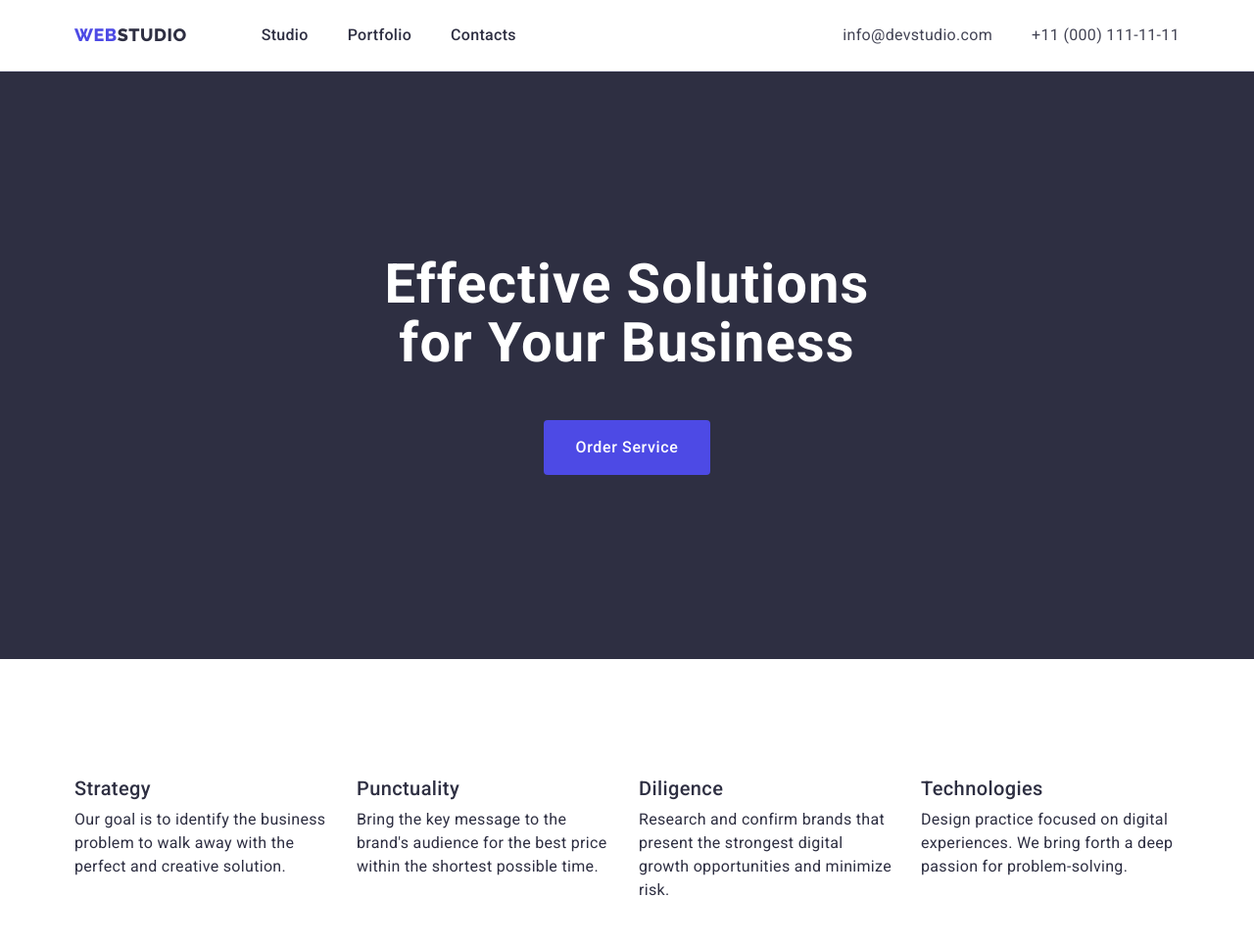
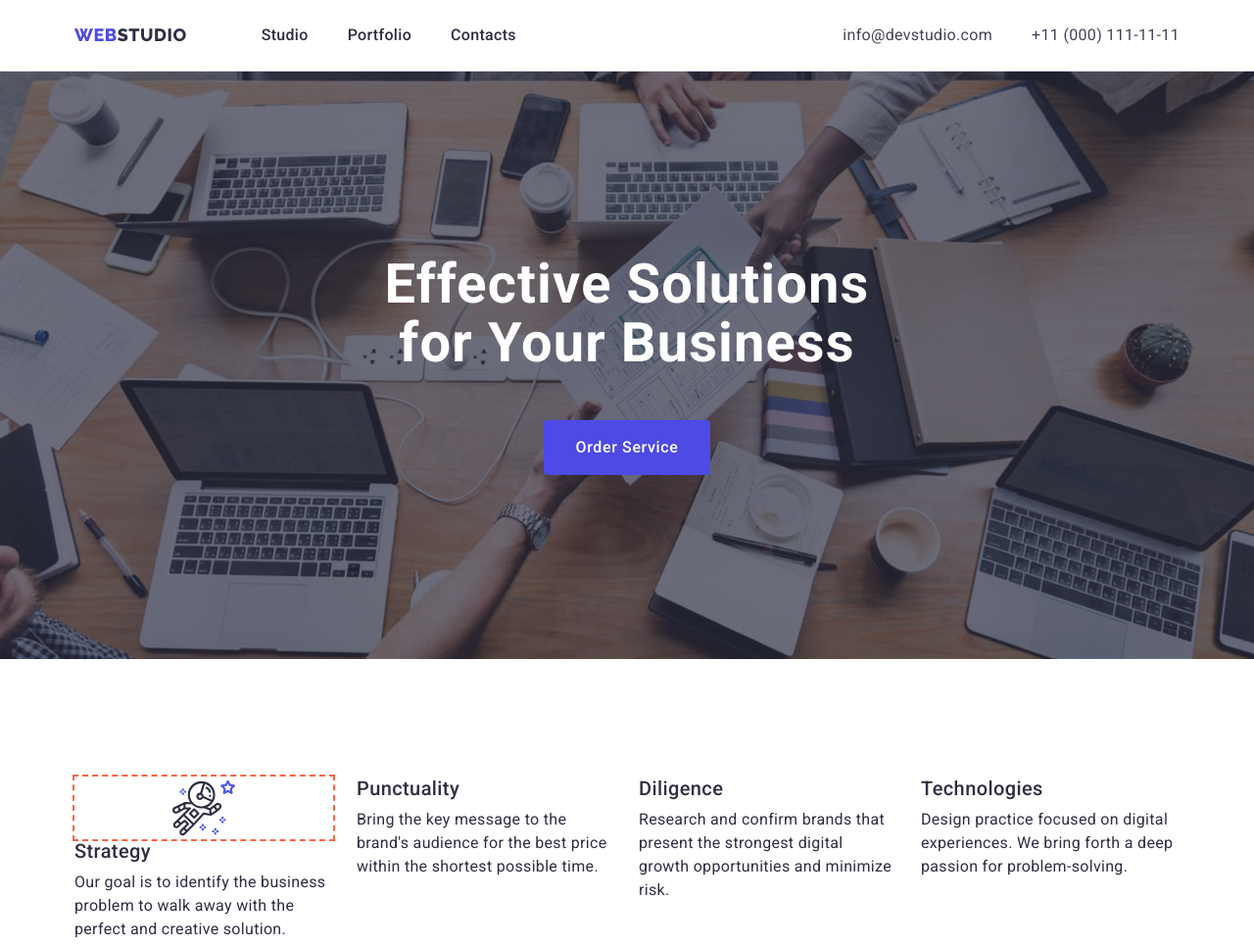
Before and after one commit to invxder/goit-markup-hw-04, a plain HTML site: page index.html in a window 1280 px wide. Shown: the top 964 px of the page at 98% size. Drawn offline with nearby package versions, Linux system fonts and the light colour scheme.

Commit message:
не работает svg

```diff
--- a/css/styles.css
+++ b/css/styles.css
@@ -126,10 +126,20 @@ body {
 /* HERO */
 
 .hero {
-    background-color: var(--dark-color);
     padding-top: 188px;
     padding-bottom: 188px;
     text-align: center;
+    background-color: var(--dark-color);
+}
+
+.bg-hero {
+    background-image: linear-gradient(
+    to right,
+    rgba(46, 47, 66, 0.7),
+    rgba(46, 47, 66, 0.7)),
+    url(../images/hero-img.jpg);
+    background-repeat: no-repeat;
+    background-position: center;
 }
 
 .hero-title {
@@ -203,6 +213,18 @@ body {
     gap: 24px;
 }
 
+.main-desc .list.item {
+    min-width: 264px;
+}
+
+.thumb {
+    padding: 0;
+    outline: 2px dashed tomato;
+    display: flex;
+    justify-content: center;
+    align-items: center;
+}
+
 
 .desc-title,
 .team-title {
@@ -225,9 +247,10 @@ body {
     text-align: left;
 }
 
-.main-desc .list.item {
-    min-width: 264px;
-}
+
+
+
+
 
 /* Portfolio / Description of the works of the studio */
 
--- a/index.html
+++ b/index.html
@@ -45,7 +45,7 @@
   <!-- Main content -->
   <main>
     <!-- Hero-->
-    <section class="hero">
+    <section class="hero bg-hero">
       <div class="container">
         <h1 class="hero-title">Effective Solutions<br>for Your Business</h1>
         <button type="button" class="btn btn-hero">Order Service</button>
@@ -58,6 +58,11 @@
         <h2 class="section-title hide-text">Description of studio</h2>
         <ul class="list desc">
           <li class="list item">
+            <div class="thumb">
+              <svg class="svg-astronaut" width="64" height="64">
+                <use href="./images/icons.svg#astronaut"></use>
+              </svg>
+            </div>
             <h3 class="desc-title">Strategy</h3>
             <p class="desc-text">
               Our goal is to identify the business problem to walk away with the
```
Also changed, not shown: images/astronaut.svg (added), images/hero-img.jpg (added), images/icons.svg (added).
